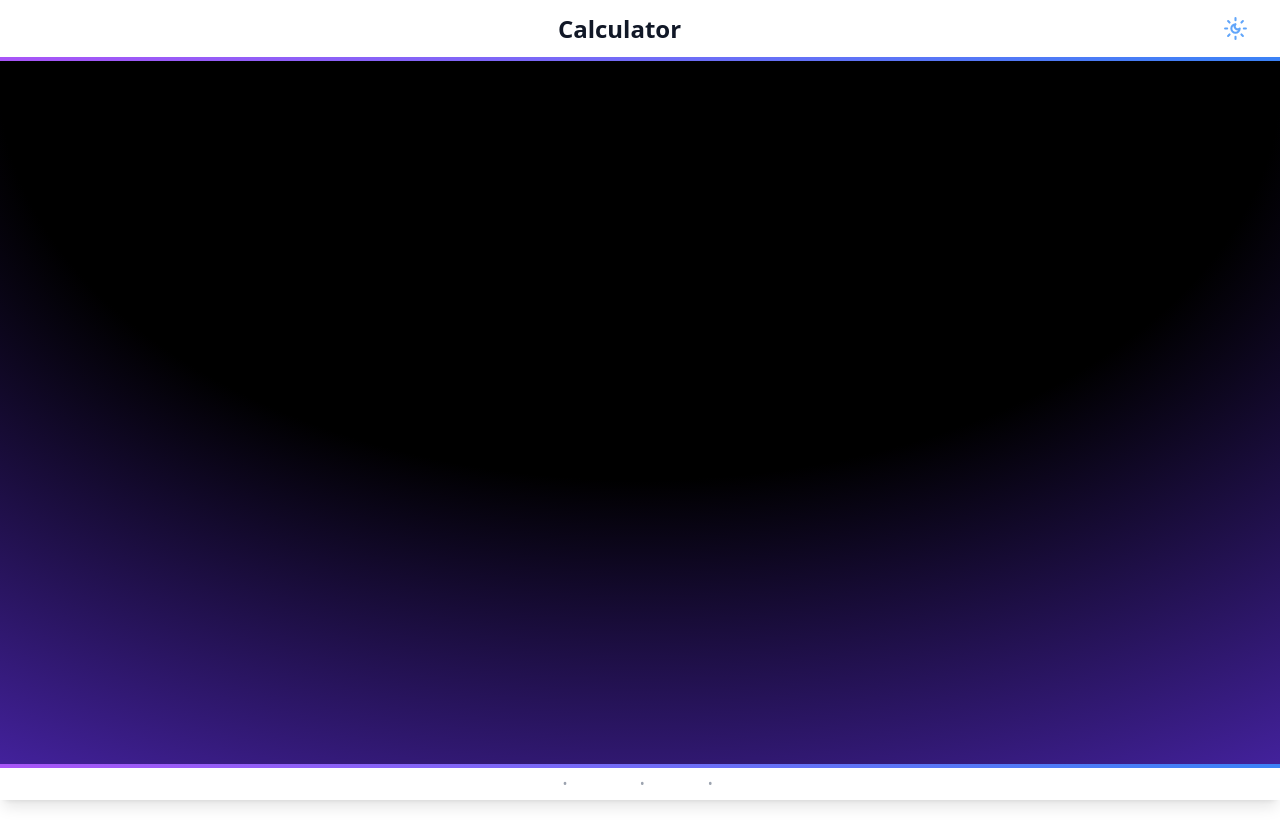
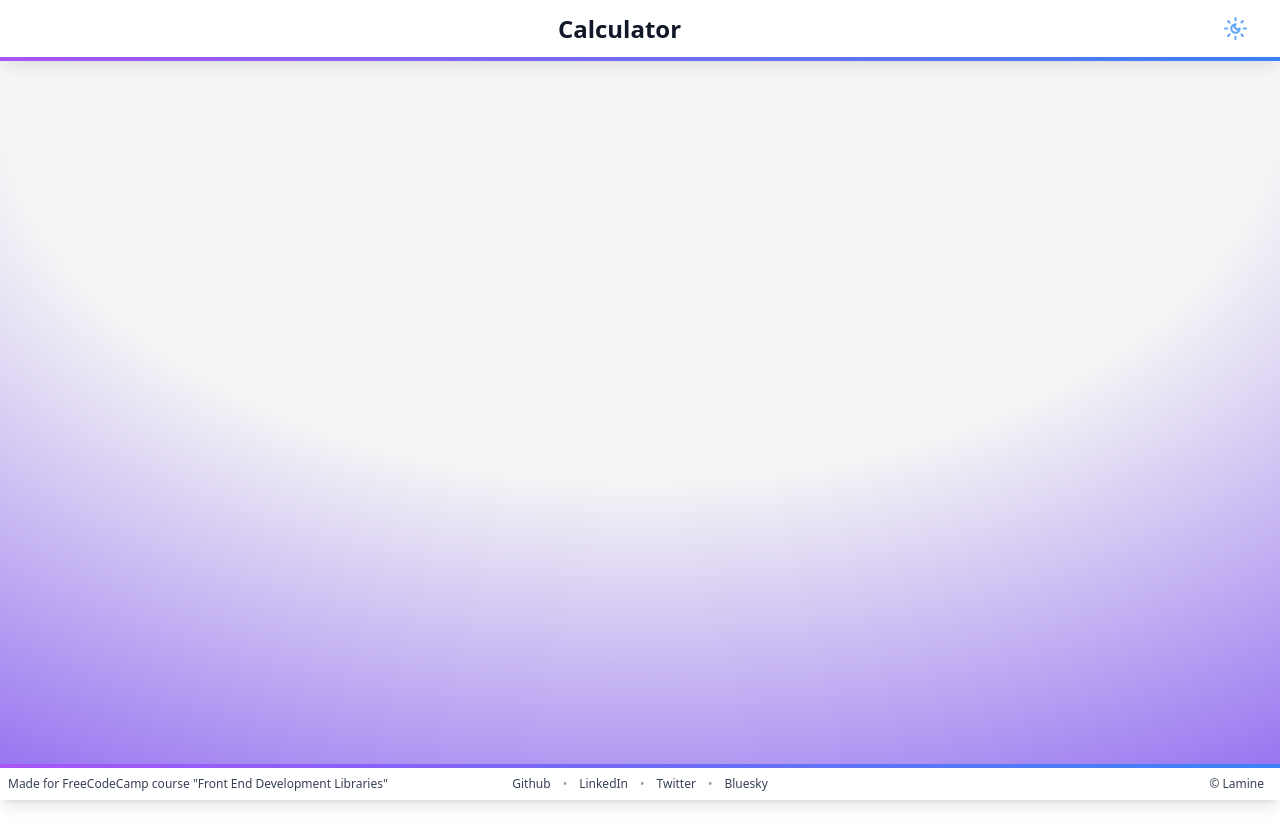
Before and after one commit to MohamedLamineF/JavaScriptCalculatorFCC, a React (Vite) app: page / in a window 1280 px wide. Built offline with nearby package versions, Linux system fonts and the light colour scheme.

Commit message:
fix light mode

```diff
--- a/src/App.tsx
+++ b/src/App.tsx
@@ -11,12 +11,15 @@ function App() {
       <div className="relative h-screen">
         <Header isDark={isDark} onToggleTheme={() => setIsDark(!isDark)} />
         <div className="absolute inset-0">
-          <div className="absolute inset-0 -z-10 h-full w-full items-center px-5 py-24 [background:radial-gradient(125%_125%_at_50%_10%,#000_40%,#63e_100%)]"></div>
+          <div
+            className={`absolute inset-0 -z-10 h-full w-full items-center px-5 py-24 ${
+              isDark
+                ? '[background:radial-gradient(125%_125%_at_50%_10%,#000_40%,#63e_100%)]'
+                : '[background:radial-gradient(125%_125%_at_50%_10%,#f5f5f5_40%,#63e_100%)]'
+            }`}
+          ></div>
         </div>
         <main className="container mx-auto px-4 py-8 mb-28"></main>
-        {/* <div className="relative z-10 flex h-full flex-col items-center justify-center px-4">
-          <div className="max-w-3xl text-center"></div>
-          </div> */}
       </div>
       <Footer />
     </>
--- a/src/components/Layaout/footer.tsx
+++ b/src/components/Layaout/footer.tsx
@@ -4,7 +4,7 @@ export function Footer() {
       <div className="sticky bottom-8 z-20 h-1 bg-gradient-to-r from-purple-500 to-blue-500"></div>
       <footer className="sticky bottom-0 z-10 bg-white dark:bg-gray-800 shadow-lg text-gray-900 dark:text-white p-2 transition-colors duration-200">
         <div className="grid grid-cols-1 md:grid-cols-3 items-center gap-2 w-full text-white/80 text-xs">
-          <p className="mr-2  text-center md:text-start truncate ">
+          <p className="mr-2  text-center md:text-start truncate text-gray-700 dark:text-white">
             Made for FreeCodeCamp course "Front End Development Libraries"
           </p>
 
@@ -13,7 +13,7 @@ export function Footer() {
               href="https://github.com/MohamedLamineF/JavaScriptCalculatorFCC"
               target="_blank"
               rel="noopener noreferrer"
-              className="hover:text-purple-500 transition-colors"
+              className="text-gray-700 dark:text-white hover:text-purple-500 transition-colors"
             >
               Github
             </a>
@@ -21,7 +21,7 @@ export function Footer() {
             <a
               href="https://www.linkedin.com/in/mohamedlaminef/"
               rel="noopener noreferrer"
-              className="hover:text-purple-500 transition-colors"
+              className="text-gray-700 dark:text-white hover:text-purple-500 transition-colors"
             >
               LinkedIn
             </a>
@@ -30,7 +30,7 @@ export function Footer() {
               href="https://x.com/Mohamed_LamineF"
               target="_blank"
               rel="noopener noreferrer"
-              className="hover:text-purple-500 transition-colors"
+              className="text-gray-700 dark:text-white hover:text-purple-500 transition-colors"
             >
               Twitter
             </a>
@@ -39,13 +39,13 @@ export function Footer() {
               href="https://bsky.app/profile/mohamedlamine.bsky.social"
               target="_blank"
               rel="noopener noreferrer"
-              className="hover:text-purple-500 transition-colors"
+              className="text-gray-700 dark:text-white hover:text-purple-500 transition-colors"
             >
               Bluesky
             </a>
           </div>
 
-          <span className="mr-2 text-center md:text-end">© Lamine</span>
+          <span className="mr-2 text-center md:text-end text-gray-700 dark:text-white">© Lamine</span>
         </div>
       </footer>
     </>
--- a/tailwind.config.js
+++ b/tailwind.config.js
@@ -1,6 +1,7 @@
 /** @type {import('tailwindcss').Config} */
 export default {
   content: ['./index.html', './src/**/*.{js,ts,jsx,tsx}'],
+  darkMode: 'class',
   theme: {
     extend: {},
   },
```
